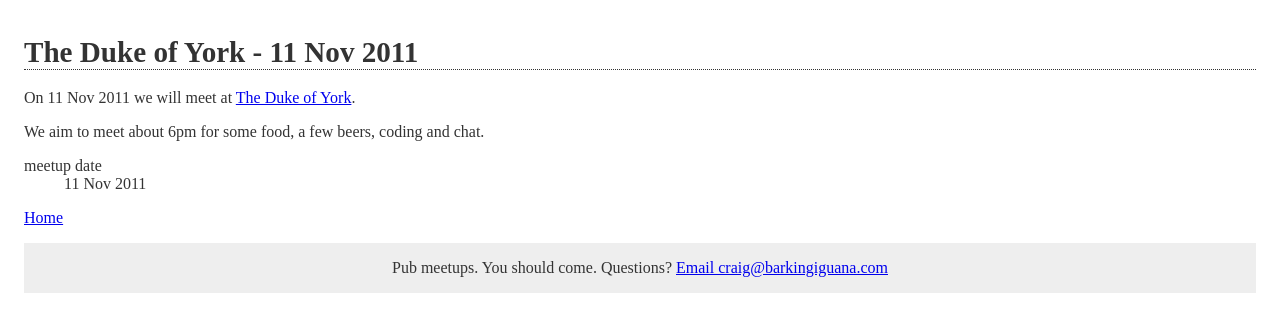
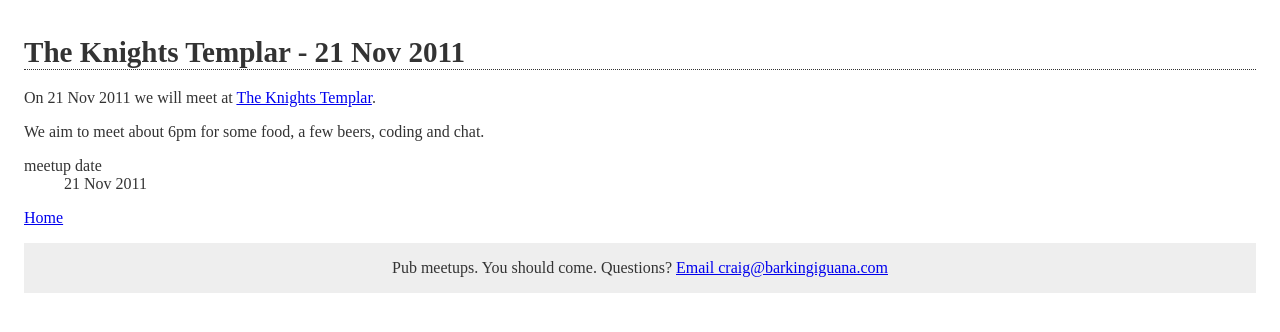
Before and after one commit to craigw/pub-hack, a Jekyll site: the page built from _posts/2011-11-21-the-knights-templar.md, in a window 1280 px wide. Shown: the top 332 px of the page. Built offline with Jekyll 4.4.1, drawn with Linux system fonts in a browser that asks for light colours; a style sheet for code colours, icons or effects is not loaded.

Commit message:
Set a workable start date

```diff
--- a/_posts/2011-11-11-the-duke-of-york.md
+++ b/_posts/2011-11-21-the-knights-templar.md
@@ -1,7 +1,7 @@
 ---
 layout: meetup
-pub_name: The Duke of York
-pub_link: http://beerintheevening.com/pubs/s/82/8265/Duke_of_York/Marylebone
+pub_name: The Knights Templar
+pub_link: http://beerintheevening.com/pubs/s/15/1536/Knights_Templar/Chancery_Lane
 ---
 
 On {{ page.date | date_to_string }} we will meet at [{{ page.pub_name }}][0].
```
Also changed, not shown: 1 other file.
